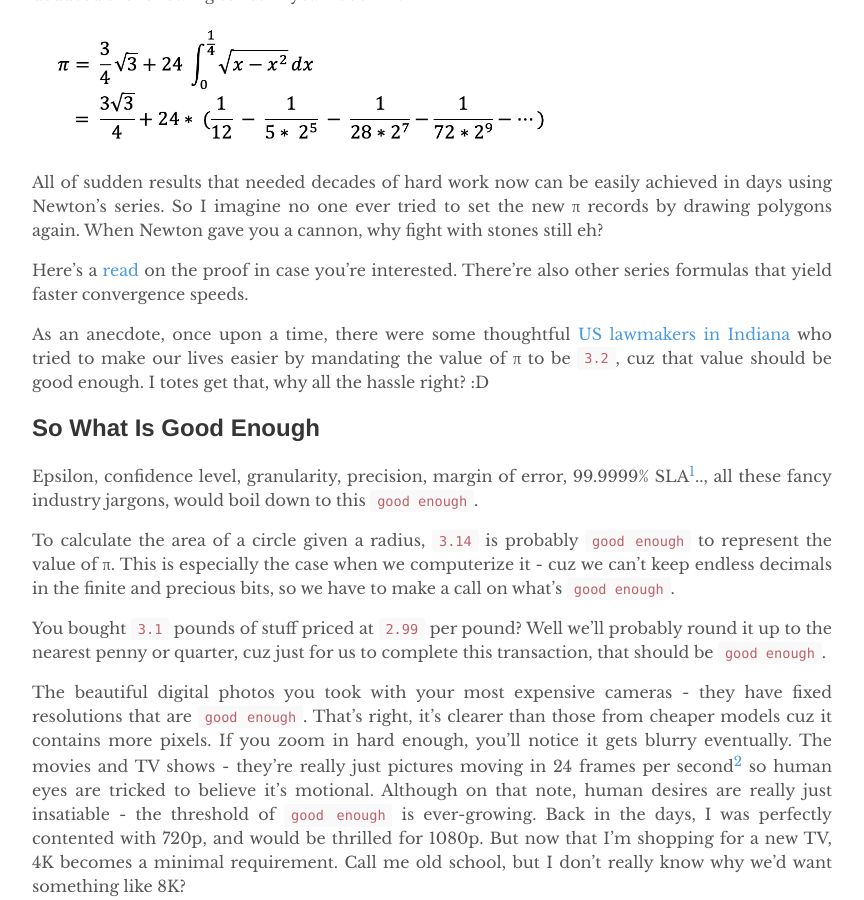
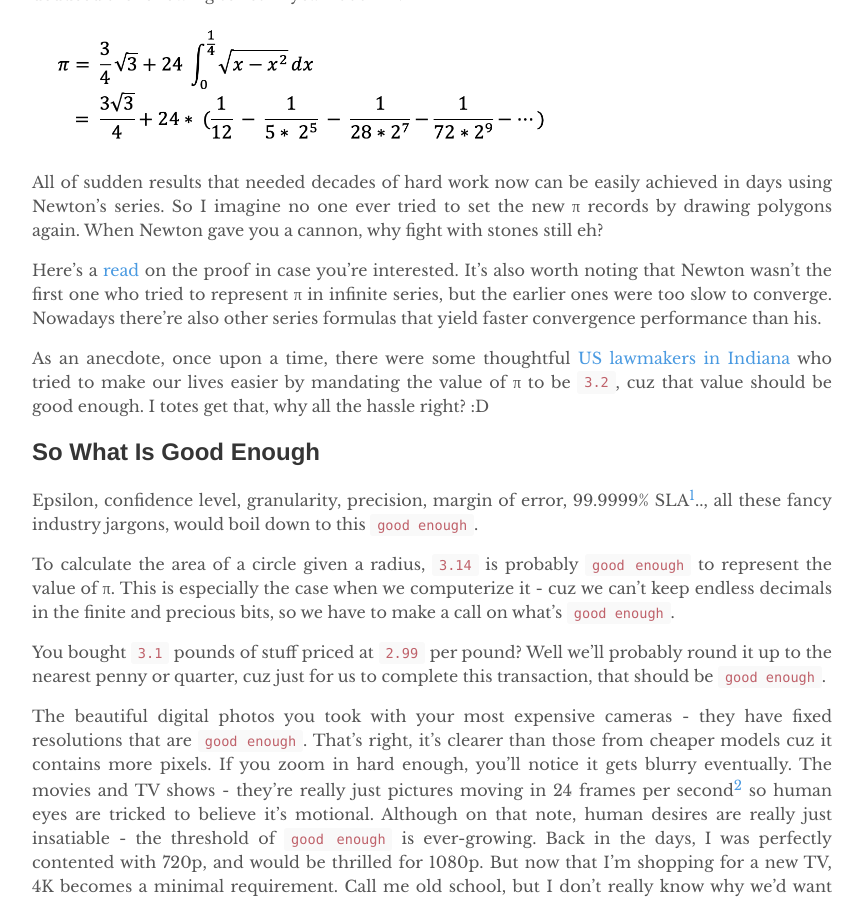
Before and after one commit to yuexiaofeng/yuexiaofeng.github.io, a Jekyll site: the page built from _posts/2021-04-09-good-enough.md, in a window 1280 px wide and 900 px high, scrolled down 6573 px. Shown: the whole window, without its empty margins (208-1072 px from the left). Built offline with Jekyll 4.4.1, drawn with Linux system fonts in a browser that asks for light colours.

Commit message:
added a note to good enough post

```diff
--- a/_posts/2021-04-09-good-enough.md
+++ b/_posts/2021-04-09-good-enough.md
@@ -157,7 +157,7 @@ It's actually a long proof to get his formula since it's using geometry and calc
 
 All of sudden results that needed decades of hard work now can be easily achieved in days using Newton's series. So I imagine no one ever tried to set the new π records by drawing polygons again. When Newton gave you a cannon, why fight with stones still eh?
 
-Here's a [read](https://egyptonline.tripod.com/newton.htm) on the proof in case you're interested. There're also other series formulas that yield faster convergence speeds.
+Here's a [read](https://egyptonline.tripod.com/newton.htm) on the proof in case you're interested. It's also worth noting that Newton wasn't the first one who tried to represent π in infinite series, but the earlier ones were too slow to converge. Nowadays there're also other series formulas that yield faster convergence performance than his.
 
 As an anecdote, once upon a time, there were some thoughtful [US lawmakers in Indiana](https://www.mentalfloss.com/article/30214/new-math-time-indiana-tried-change-pi-32) who tried to make our lives easier by mandating the value of π to be `3.2`, cuz that value should be good enough. I totes get that, why all the hassle right? :D
 
```
